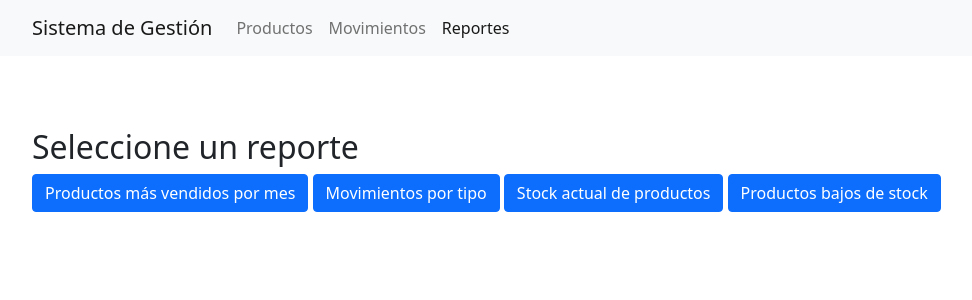
After one commit to BenjajaDev/Trabajos, a Django app: page /reportes/ in a window 1280 px wide. The commit adds this page. Shown: the top 300 px of the page, without its empty margins (50-1022 px from the left). Run offline with Django 5.2, Linux system fonts and the light colour scheme.

Commit message:
Incorporar pipelines y reportes con tablas

```diff
--- a/sistema/sistema/urls.py
+++ b/sistema/sistema/urls.py
@@ -14,6 +14,11 @@ urlpatterns = [
     path('movimientos/', views.movimientoshtml, name='movimientoshtml'),
     path('movimientos/listar', views.listar_movimientos, name='listar_movimientos'),
     path('movimientos/registrar/', views.registrar_movimiento, name='registrar_movimiento'),
-    path('movimientos/eliminar/<str:codigo_movimiento>/', views.eliminar_movimiento, name='eliminar_movimiento')
+    path('movimientos/eliminar/<str:codigo_movimiento>/', views.eliminar_movimiento, name='eliminar_movimiento'),
+    path('reportes/', views.reporteshtml, name='reporteshtml'),
+    path('reportes/productos_mas_vendidos_por_mes/', views.reporte_productos_mas_vendidos_por_mes, name='reporte_productos_mas_vendidos_por_mes'),
+    path('reportes/total_movimientos_por_tipo/', views.reporte_total_movimientos_por_tipo, name='reporte_total_movimientos_por_tipo'),
+    path('reportes/stock_actual_productos/', views.reporte_stock_actual_productos, name='reporte_stock_actual_productos'),
+    path('reportes/productos_bajo_stock/', views.reporte_productos_bajo_stock, name='reporte_productos_bajo_stock'),
 
 ]
--- /dev/null
+++ b/sistema/sistemaApp/static/reportes.js
@@ -0,0 +1,84 @@
+document.addEventListener('DOMContentLoaded', () => {
+    const tablaReportes = document.getElementById('tablaReportes');
+
+    document.getElementById('reporteProductosMasVendidosPorMes').addEventListener('click', async () => {
+    const response = await fetch('/reportes/productos_mas_vendidos_por_mes/');
+    const data = await response.json();
+    mostrarReportesPorMes(data);
+});
+
+    document.getElementById('reporteMovimientosPorTipo').addEventListener('click', async () => {
+        const response = await fetch('/reportes/total_movimientos_por_tipo/');
+        const data = await response.json();
+        mostrarReporte(data, 'Movimientos por tipo');
+    });
+
+    document.getElementById('reporteStockActual').addEventListener('click', async () => {
+        const response = await fetch('/reportes/stock_actual_productos/');
+        const data = await response.json();
+        mostrarReporte(data, 'Stock actual de productos');
+    });
+
+    document.getElementById('reporteProductosBajoStock').addEventListener('click', async () => {
+        const response = await fetch('/reportes/productos_bajo_stock/');
+        const data = await response.json();
+        mostrarReporte(data, 'Productos Bajo Stock');
+    });
+
+    function mostrarReporte(data, titulo) {
+        tablaReportes.innerHTML = `
+            <h3>${titulo}</h3>
+            <table class="table">
+                <thead>
+                    <tr>
+                        <th>Código</th>
+                        <th>Nombre</th>
+                        <th>Stock</th>
+                    </tr>
+                </thead>
+                <tbody>
+                    ${data.map(item => `
+                        <tr>
+                            <td>${item.codigo}</td>
+                            <td>${item.nombre}</td>
+                            <td>${item.stock}</td>
+                        </tr>
+                    `).join('')}
+                </tbody>
+            </table>
+        `;
+    }
+
+    function mostrarReportesPorMes(data) {
+        tablaReportes.innerHTML = ''; // Limpiar la tabla anterior
+        for (const mes in data) {
+            // Crear un encabezado para el mes
+            const mesTitulo = document.createElement('h3');
+            const [year, month] = mes.split('-'); // Divide la clave del mes en año y mes
+        const monthNames = ["Enero", "Febrero", "Marzo", "Abril", "Mayo", "Junio", "Julio", "Agosto", "Septiembre", "Octubre", "Noviembre", "Diciembre"];
+        mesTitulo.textContent = `Productos más vendidos en ${monthNames[parseInt(month) - 1]} ${year}`;
+            tablaReportes.appendChild(mesTitulo);
+
+            // Crear la tabla
+            const table = document.createElement('table');
+            table.className = 'table';
+            table.innerHTML = `
+                <thead>
+                    <tr>
+                        <th>Producto</th>
+                        <th>Cantidad</th>
+                    </tr>
+                </thead>
+                <tbody>
+                    ${data[mes].map(item => `
+                        <tr>
+                            <td>${item.producto}</td>
+                            <td>${item.total_vendido}</td>
+                        </tr>
+                    `).join('')}
+                </tbody>
+            `;
+            tablaReportes.appendChild(table);
+        }
+    }
+});
--- a/sistema/sistemaApp/templates/index.html
+++ b/sistema/sistemaApp/templates/index.html
@@ -38,7 +38,7 @@
         <div class="card mb-3 ms-3" style="width: 18rem;">
             <div class="card-body">
                 <h5 class="card-title">Generar reporte</h5>
-                <a href="" class="btn btn-primary">
+                <a href="{% url 'reporteshtml' %}" class="btn btn-primary">
                     <i class="fa fa-arrow-right"></i>
                 </a>
             </div>
--- a/sistema/sistemaApp/templates/movimientos.html
+++ b/sistema/sistemaApp/templates/movimientos.html
@@ -20,6 +20,9 @@
                     </li>
                     <li class="nav-item">
                         <a class="nav-link active" aria-current="page" href="/movimientos/">Movimientos</a>
+                    </li>
+                    <li class="nav-item">
+                        <a class="nav-link" href="/reportes/">Reportes</a> <!-- Enlace a la sección de reportes -->
                     </li>
                 </ul>
             </div>
--- /dev/null
+++ b/sistema/sistemaApp/templates/reportes.html
@@ -0,0 +1,52 @@
+<!DOCTYPE html>
+<html lang="es">
+
+<head>
+    <meta charset="UTF-8">
+    <meta name="viewport" content="width=device-width, initial-scale=1.0">
+    <link href="https://cdn.jsdelivr.net/npm/bootstrap@5.0.2/dist/css/bootstrap.min.css" rel="stylesheet"
+        integrity="sha384-EVSTQN3/azprG1Anm3QDgpJLIm9Nao0Yz1ztcQTwFspd3yD65VohhpuuCOmLASjC" crossorigin="anonymous">
+    <title>Generar Reportes</title>
+</head>
+
+<body>
+    <nav class="navbar navbar-expand-lg navbar-light bg-light">
+        <div class="container">
+            <a class="navbar-brand" href="/">Sistema de Gestión</a>
+            <div class="collapse navbar-collapse">
+                <ul class="navbar-nav me-auto mb-2 mb-lg-0">
+                    <li class="nav-item">
+                        <a class="nav-link" href="/productos/">Productos</a>
+                    </li>
+                    <li class="nav-item">
+                        <a class="nav-link" aria-current="page" href="/movimientos/">Movimientos</a>
+                    </li>
+                    <li class="nav-item">
+                        <a class="nav-link active" aria-current="page" href="/reportes/">Reportes</a> <!-- Enlace a la sección de reportes -->
+                    </li>
+                </ul>
+            </div>
+        </div>
+    </nav>
+    <br>
+    <div class="container mt-5">
+        <h2>Seleccione un reporte</h2>
+        <div class="mb-3">
+            <button id="reporteProductosMasVendidosPorMes" class="btn btn-primary">Productos más vendidos por mes</button>
+            <button id="reporteMovimientosPorTipo" class="btn btn-primary">Movimientos por tipo</button>
+            <button id="reporteStockActual" class="btn btn-primary">Stock actual de productos</button>
+            <button id="reporteProductosBajoStock" class="btn btn-primary">Productos bajos de stock</button>
+        </div>
+
+        <div id="tablaReportes" class="mt-3">
+            <!-- Aquí se mostrarán las tablas de reportes dinámicamente -->
+        </div>
+    </div>
+
+    <script src="https://cdn.jsdelivr.net/npm/bootstrap@5.0.2/dist/js/bootstrap.bundle.min.js"
+        integrity="sha384-MrcW6ZMFYlzcLA8Nl+NtUVF0sA7MsXsP1UyJoMp4YLEuNSfAP+JcXn/tWtIaxVXM"
+        crossorigin="anonymous"></script>
+    <script src="../static/reportes.js"></script> <!-- Asegúrate de incluir tu archivo JS -->
+</body>
+
+</html>
--- a/sistema/sistemaApp/views.py
+++ b/sistema/sistemaApp/views.py
@@ -3,6 +3,7 @@ from django.http import JsonResponse
 from django.views.decorators.csrf import csrf_exempt
 from sistemaApp.models import Producto
 from sistemaApp.models import Movimientos
+from sistemaApp.pipelines import obtener_productos_mas_vendidos_por_mes, obtener_total_movimientos_por_tipo, obtener_stock_actual_productos, obtener_productos_bajo_stock
 import datetime
 from bson import json_util
 import random
@@ -20,6 +21,9 @@ def movimientoshtml(request):
 
 def gestionhtml(request):
     return render(request, 'gestion.html')
+
+def reporteshtml(request):
+    return render(request, 'reportes.html')
 
 @csrf_exempt
 def crear_producto(request):
@@ -80,8 +84,28 @@ def eliminar_producto(request, codigo_producto):
 def index(request):
     return render(request, 'index.html')
 
+@csrf_exempt
+def reporte_productos_mas_vendidos_por_mes(request):
+    if request.method == "GET":
+        resultados = obtener_productos_mas_vendidos_por_mes()
+        return JsonResponse(resultados, safe=False)
 
+@csrf_exempt
+def reporte_total_movimientos_por_tipo(request):
+    if request.method == "GET":
+        resultados = obtener_total_movimientos_por_tipo()
+        return JsonResponse(resultados, safe=False)
+@csrf_exempt
+def reporte_productos_bajo_stock(request):
+    if request.method == "GET":
+        resultados = obtener_productos_bajo_stock()
+        return JsonResponse(resultados, safe=False)
 
+@csrf_exempt
+def reporte_stock_actual_productos(request):
+    if request.method == "GET":
+        resultados = obtener_stock_actual_productos()
+        return JsonResponse(resultados, safe=False)
 @csrf_exempt
 def listar_movimientos(request):
     if request.method == "GET":
```
Also changed, not shown: sistema/sistemaApp/pipelines.py (added, +91 -0 lines), sistema/sistemaApp/templates/productos.html (+5 -2 lines), sistema/db.sqlite3.
